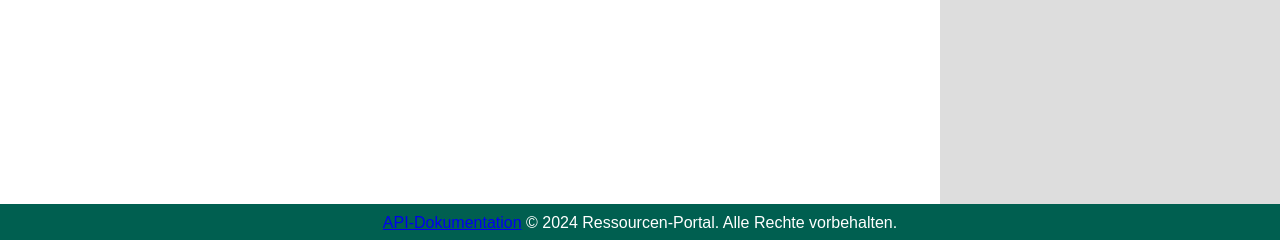
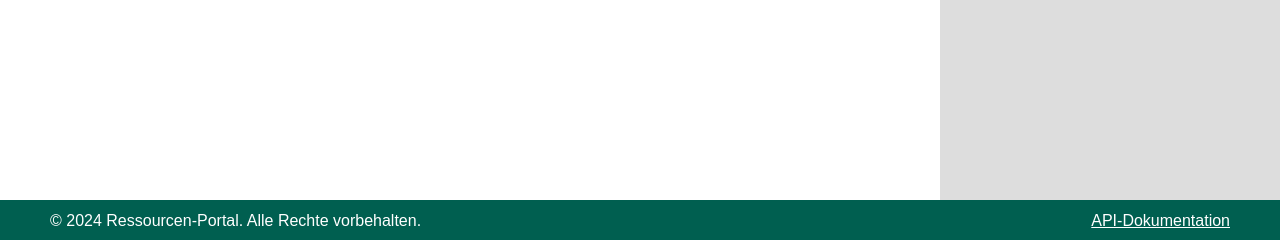
Before and after one commit to WeaksideParadise/SEP, a Python web app: template Meilenstein_2/templates/search.html in a window 1280 px wide. Shown: the part 560-800 px from the top of the page. Run offline with Jinja, Linux system fonts and the light colour scheme; the template is opened without the code that fills it, so the values that code supplies are empty.

Commit message:
Footer für Dokumentation angepasst

```diff
--- a/Meilenstein_2/static/css/styles_general.css
+++ b/Meilenstein_2/static/css/styles_general.css
@@ -114,10 +114,12 @@ h1 {
 
 /* Footer */
 footer {
+    display: flex;
+    justify-content:space-between;
     background-color: 	#005F50;
     color: #fff;
     text-align: center;
-    padding: 10px 0;
+    padding: 12px 0;
     margin-top: auto;
     width: 100%;
     bottom: 0;
--- a/Meilenstein_2/static/css/styles_index.css
+++ b/Meilenstein_2/static/css/styles_index.css
@@ -8,6 +8,9 @@ main{
 }
 
 footer{
+    display: flex;
+    justify-content:space-between;
+    width: 100%;
     position: absolute;
     bottom: 0;
     height: 2%;
--- a/Meilenstein_2/static/css/styles_search.css
+++ b/Meilenstein_2/static/css/styles_search.css
@@ -53,6 +53,8 @@ header nav ul li a:hover {
 }
 
 footer {
+    display: flex;
+    justify-content:space-between;
     height: 2%;
     background-color: #005F50;
     color: white;
--- a/Meilenstein_2/templates/admin.html
+++ b/Meilenstein_2/templates/admin.html
@@ -157,8 +157,8 @@
     </main>
 
     <footer>
-        <a href="docs">API-Dokumentation</a>
-        <text>&copy; 2024 Ressourcen-Portal. Alle Rechte vorbehalten.</text>
+        <text style="margin-left: 50px">&copy; 2024 Ressourcen-Portal. Alle Rechte vorbehalten.</text>
+        <a style="margin-right: 50px; color: white" href="docs">API-Dokumentation</a>
     </footer>
 
     <!-- Modal-Fenster zum Anzeigen von Ressourcen -->
--- a/Meilenstein_2/templates/admin2.html
+++ b/Meilenstein_2/templates/admin2.html
@@ -168,8 +168,8 @@
     </main>
 
     <footer>
-        <a href="docs">API-Dokumentation</a>
-        <text>&copy; 2024 Ressourcen-Portal. Alle Rechte vorbehalten.</text>
+        <text style="margin-left: 50px">&copy; 2024 Ressourcen-Portal. Alle Rechte vorbehalten.</text>
+        <a style="margin-right: 50px; color: white" href="docs">API-Dokumentation</a>
     </footer>
 
     <!-- Modal-Fenster zum Anzeigen von Ressourcen -->
--- a/Meilenstein_2/templates/index.html
+++ b/Meilenstein_2/templates/index.html
@@ -96,8 +96,8 @@
     </main>
 
     <footer>
-        <a href="docs">API-Dokumentation</a>
-        <text>&copy; 2024 Ressourcen-Portal. Alle Rechte vorbehalten.</text>
+        <text style="margin-left: 50px">&copy; 2024 Ressourcen-Portal. Alle Rechte vorbehalten.</text>
+        <a style="margin-right: 50px; color: white" href="docs">API-Dokumentation</a>
     </footer>
     <script src="{{ url_for('static', filename='js/flash_messages.js') }}"></script>
 </body>
--- a/Meilenstein_2/templates/login.html
+++ b/Meilenstein_2/templates/login.html
@@ -59,8 +59,8 @@
     </main>
 
     <footer>
-        <a href="docs">API-Dokumentation</a>
-        <text>&copy; 2024 Ressourcen-Portal. Alle Rechte vorbehalten.</text>
+        <text style="margin-left: 50px">&copy; 2024 Ressourcen-Portal. Alle Rechte vorbehalten.</text>
+        <a style="margin-right: 50px; color: white" href="docs">API-Dokumentation</a>
     </footer>
     <script src="{{ url_for('static', filename='js/flash_messages.js') }}"></script>
 </body>
--- a/Meilenstein_2/templates/register.html
+++ b/Meilenstein_2/templates/register.html
@@ -59,8 +59,8 @@
     </main>
 
     <footer>
-        <a href="docs">API-Dokumentation</a>
-        <text>&copy; 2024 Ressourcen-Portal. Alle Rechte vorbehalten.</text>
+        <text style="margin-left: 50px">&copy; 2024 Ressourcen-Portal. Alle Rechte vorbehalten.</text>
+        <a style="margin-right: 50px; color: white" href="docs">API-Dokumentation</a>
     </footer>
     <script src="{{ url_for('static', filename='js/flash_messages.js') }}"></script>
 </body>
--- a/Meilenstein_2/templates/search.html
+++ b/Meilenstein_2/templates/search.html
@@ -202,8 +202,8 @@
 
 
     <footer>
-        <a href="docs">API-Dokumentation</a>
-        <text>&copy; 2024 Ressourcen-Portal. Alle Rechte vorbehalten.</text>
+        <text style="margin-left: 50px">&copy; 2024 Ressourcen-Portal. Alle Rechte vorbehalten.</text>
+        <a style="margin-right: 50px; color: white" href="docs">API-Dokumentation</a>
     </footer>
 
 
```
